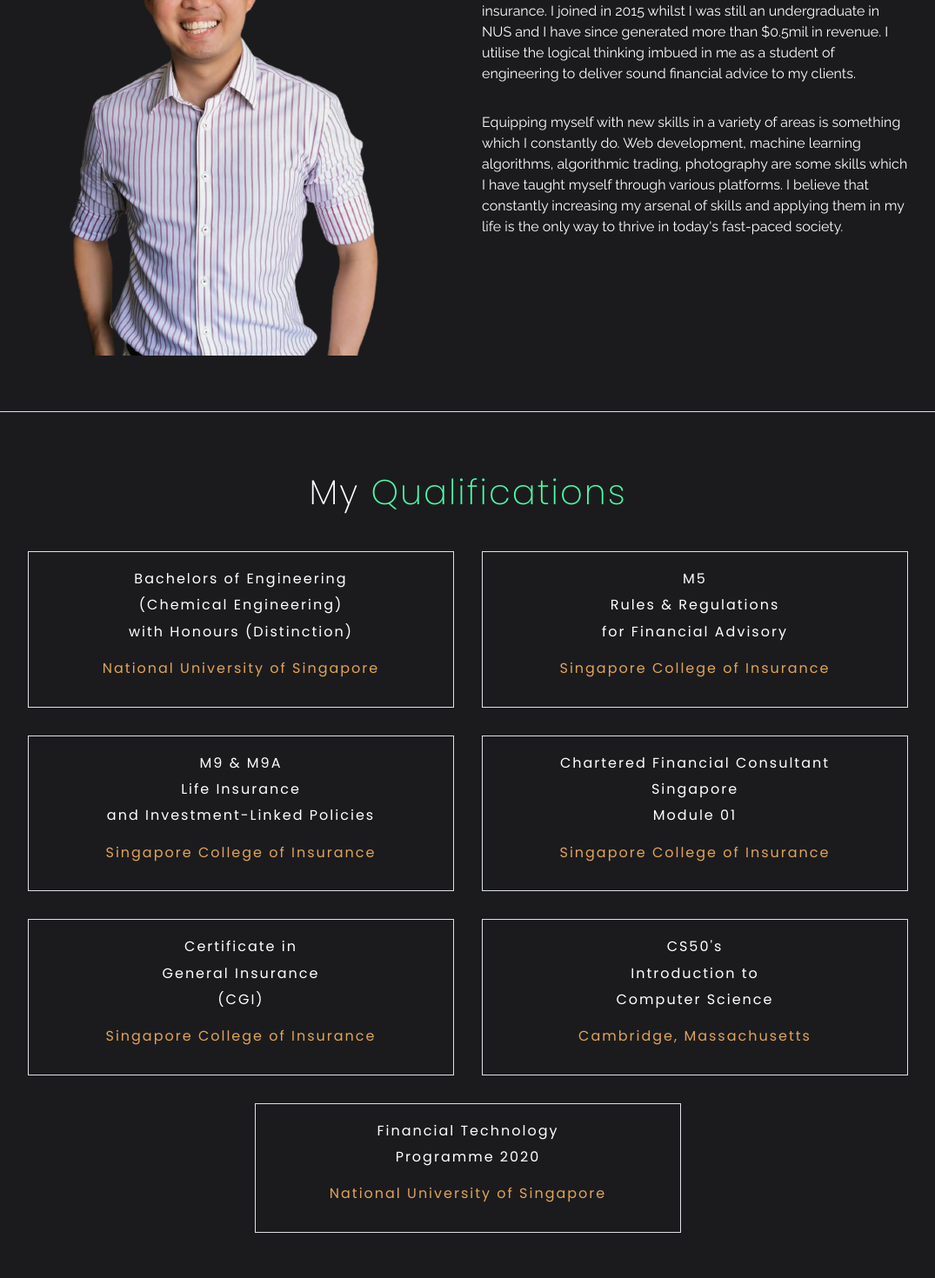
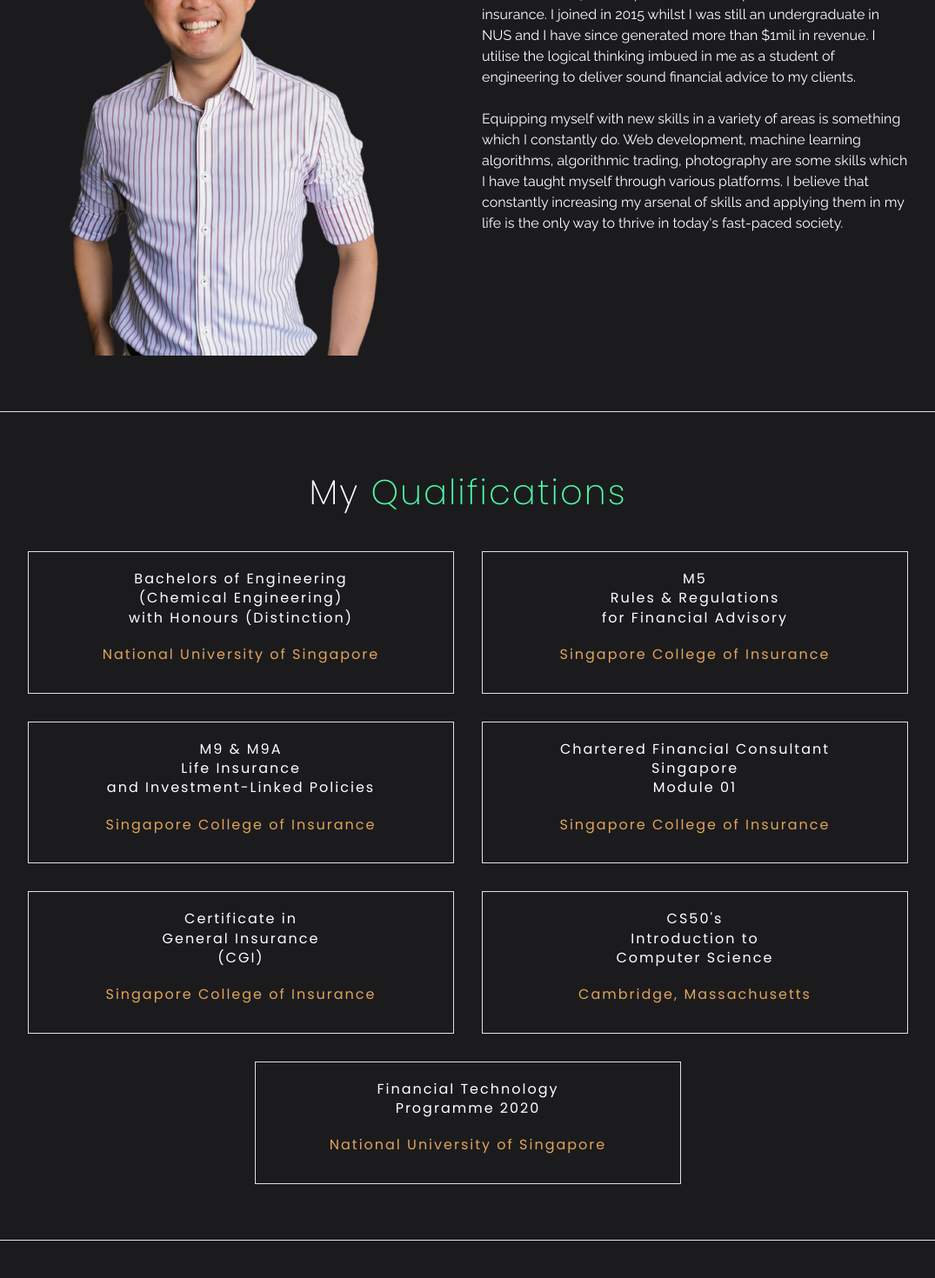
Before and after one commit to vinson14/vinson-reactjs, a React (Create React App) app: page /#/about in a window 1280 px wide. Shown: the part 480-1950 px from the top of the page at 87% size, without its empty margins (102-1177 px from the left). Built offline with nearby package versions, Linux system fonts and the light colour scheme.

Commit message:
Added html-react-parser

```diff
--- a/package.json
+++ b/package.json
@@ -8,6 +8,7 @@
     "@testing-library/react": "^11.1.0",
     "@testing-library/user-event": "^12.1.10",
     "bootstrap": "^4.5.3",
+    "html-react-parser": "^0.14.0",
     "react": "^17.0.1",
     "react-bootstrap": "^1.4.0",
     "react-dom": "^17.0.1",
--- a/src/components/AboutMe.js
+++ b/src/components/AboutMe.js
@@ -1,5 +1,6 @@
 import React from "react";
 import { Row, Col, Image } from "react-bootstrap";
+import parse from "html-react-parser";
 
 import Vinson from "../static/img/vinson.png";
 
@@ -18,15 +19,9 @@ class AboutMe extends React.Component {
                 <Col
                     xs={12}
                     md={6}
-                    className="my-3 px-3 d-flex flex-column justify-content-center"
+                    className="my-3 px-3 d-flex flex-column justify-content-center sec-font text-white"
                 >
-                    {this.props.about.profile.split("\n").map((i) => {
-                        return (
-                            <p className="sec-font text-white" key={i}>
-                                {i}
-                            </p>
-                        );
-                    })}
+                    <p>{parse(this.props.about.profile)}</p>
                 </Col>
             </Row>
         );
--- a/src/components/Flipcard.js
+++ b/src/components/Flipcard.js
@@ -1,5 +1,6 @@
 import React from "react";
 import { Col, Button } from "react-bootstrap";
+import parse from "html-react-parser";
 
 class Flipcard extends React.Component {
     constructor() {
@@ -22,12 +23,17 @@ class Flipcard extends React.Component {
     };
 
     render() {
-        const style = {backgroundImage: `url(${process.env.PUBLIC_URL}/img/flipcards/${this.props.experience.img})`};
+        const style = {
+            backgroundImage: `url(${process.env.PUBLIC_URL}/img/flipcards/${this.props.experience.img})`,
+        };
 
         return (
             <Col key={this.props.experience.role} xs={12} className="my-3">
                 <div className="flip-card">
-                    <div className={`flip-card-inner ${this.state.flipped}`} style={style}>
+                    <div
+                        className={`flip-card-inner ${this.state.flipped}`}
+                        style={style}
+                    >
                         <div className="flip-card-front">
                             <h1 className="pri-font text-center">
                                 {this.props.experience.role}
@@ -47,18 +53,9 @@ class Flipcard extends React.Component {
                             </Button>
                         </div>
                         <div className="flip-card-back p-4 text-white">
-                            {this.props.experience.details
-                                .split("\n")
-                                .map((line) => {
-                                    return (
-                                        <h4
-                                            className="my-2 sec-font"
-                                            key={line}
-                                        >
-                                            {line}
-                                        </h4>
-                                    );
-                                })}
+                            <h4 className="my-2 sec-font">
+                                {parse(this.props.experience.details)}
+                            </h4>
                             <Button
                                 variant="outline-light"
                                 className="sec-font align-self-center mt-5"
--- a/src/components/MyQualifications.js
+++ b/src/components/MyQualifications.js
@@ -1,5 +1,6 @@
 import React from "react";
 import { Row, Col } from "react-bootstrap";
+import parse from "html-react-parser";
 
 class MyQualifications extends React.Component {
     render() {
@@ -12,13 +13,7 @@ class MyQualifications extends React.Component {
                     className="pri-font text-white text-center p-3"
                 >
                     <div className="border border-grey p-3 d-flex flex-column justify-content-center align-items-center">
-                        {q.name.split("\n").map((n) => {
-                            return (
-                                <p className="my-1" key={n}>
-                                    {n}
-                                </p>
-                            );
-                        })}
+                        <p className="my-1">{parse(q.name)}</p>
                         <p className="text-yellow mt-3">{q.institution}</p>
                     </div>
                 </Col>
--- a/src/static/data/data.json
+++ b/src/static/data/data.json
@@ -1,33 +1,33 @@
 {
     "about": {
-        "profile": "I am an Associate Financial Consultant with AIA Singapore (SP-HUX) since 2015 with experience in both personal and commercial insurance. I joined in 2015 whilst I was still an undergraduate in NUS and I have since generated more than $0.5mil in revenue. I utilise the logical thinking imbued in me as a student of engineering to deliver sound financial advice to my clients. \n \n Equipping myself with new skills in a variety of areas is something which I constantly do. Web development, machine learning algorithms, algorithmic trading, photography are some skills which I have taught myself through various platforms. I believe that constantly increasing my arsenal of skills and applying them in my life is the only way to thrive in today's fast-paced society.",
+        "profile": "I am an Associate Financial Consultant with AIA Singapore (SP-HUX) since 2015 with experience in both personal and commercial insurance. I joined in 2015 whilst I was still an undergraduate in NUS and I have since generated more than $1mil in revenue. I utilise the logical thinking imbued in me as a student of engineering to deliver sound financial advice to my clients. <br /> <br /> Equipping myself with new skills in a variety of areas is something which I constantly do. Web development, machine learning algorithms, algorithmic trading, photography are some skills which I have taught myself through various platforms. I believe that constantly increasing my arsenal of skills and applying them in my life is the only way to thrive in today's fast-paced society.",
         "qualifications": [
             {
-                "name": "Bachelors of Engineering\n(Chemical Engineering)\nwith Honours (Distinction)",
+                "name": "Bachelors of Engineering<br />(Chemical Engineering)<br />with Honours (Distinction)",
                 "institution": "National University of Singapore"
             },
             {
-                "name": "M5\nRules & Regulations\nfor Financial Advisory",
+                "name": "M5<br />Rules & Regulations<br />for Financial Advisory",
                 "institution": "Singapore College of Insurance"
             },
             {
-                "name": "M9 & M9A\n Life Insurance\nand Investment-Linked Policies",
+                "name": "M9 & M9A<br /> Life Insurance<br />and Investment-Linked Policies",
                 "institution": "Singapore College of Insurance"
             },
             {
-                "name": "Chartered Financial Consultant\nSingapore\nModule 01",
+                "name": "Chartered Financial Consultant<br />Singapore<br />Module 01",
                 "institution": "Singapore College of Insurance"
             },
             {
-                "name": "Certificate in\nGeneral Insurance\n(CGI)",
+                "name": "Certificate in<br />General Insurance<br />(CGI)",
                 "institution": "Singapore College of Insurance"
             },
             {
-                "name": "CS50's\nIntroduction to\nComputer Science",
+                "name": "CS50's<br />Introduction to<br />Computer Science",
                 "institution": "Cambridge, Massachusetts"
             },
             {
-                "name": "Financial Technology\nProgramme 2020",
+                "name": "Financial Technology<br />Programme 2020",
                 "institution": "National University of Singapore"
             }
         ],
@@ -71,14 +71,14 @@
             "role": "Financial Consultant",
             "institution": "AIA Singapore",
             "period": "Aug 2015 - Present",
-            "details": "Rising Star Award 2015, Million Dollar Club 2019 (Gold)\nDesigned the personal financial portfolio of over 150 clients\nGenerated over $1mil in revenue",
+            "details": "Rising Star Award 2015<br />Million Dollar Club 2019 (Gold)<br /><br />Designed the personal financial portfolio of over 150 clients<br />Generated over $1mil in revenue",
             "img": "financialconsultant.jpg"
         },
         {
             "role": "Platoon Commander",
             "institution": "Alpha Company, 10C4i Battalion",
             "period": "Jan 2013 - Nov 2013",
-            "details": "Underwent rigorous training to be commissioned as a platoon commander for wartime and peacetime missions\nLed a team of 20 soldiers to support security forces in various high-key events such as the IISS Shangri-la Dialogue 2013 and National Day Parade 2013",
+            "details": "Underwent rigorous training to be commissioned as a platoon commander for wartime and peacetime missions<br /><br />Led a team of 20 soldiers to support security forces in various high-key events such as the IISS Shangri-la Dialogue 2013 and National Day Parade 2013",
             "img": "platooncommander.jpg"
         }
     ],
```
Also changed, not shown: 1 other file (tests, documents, lock files or other folders).
